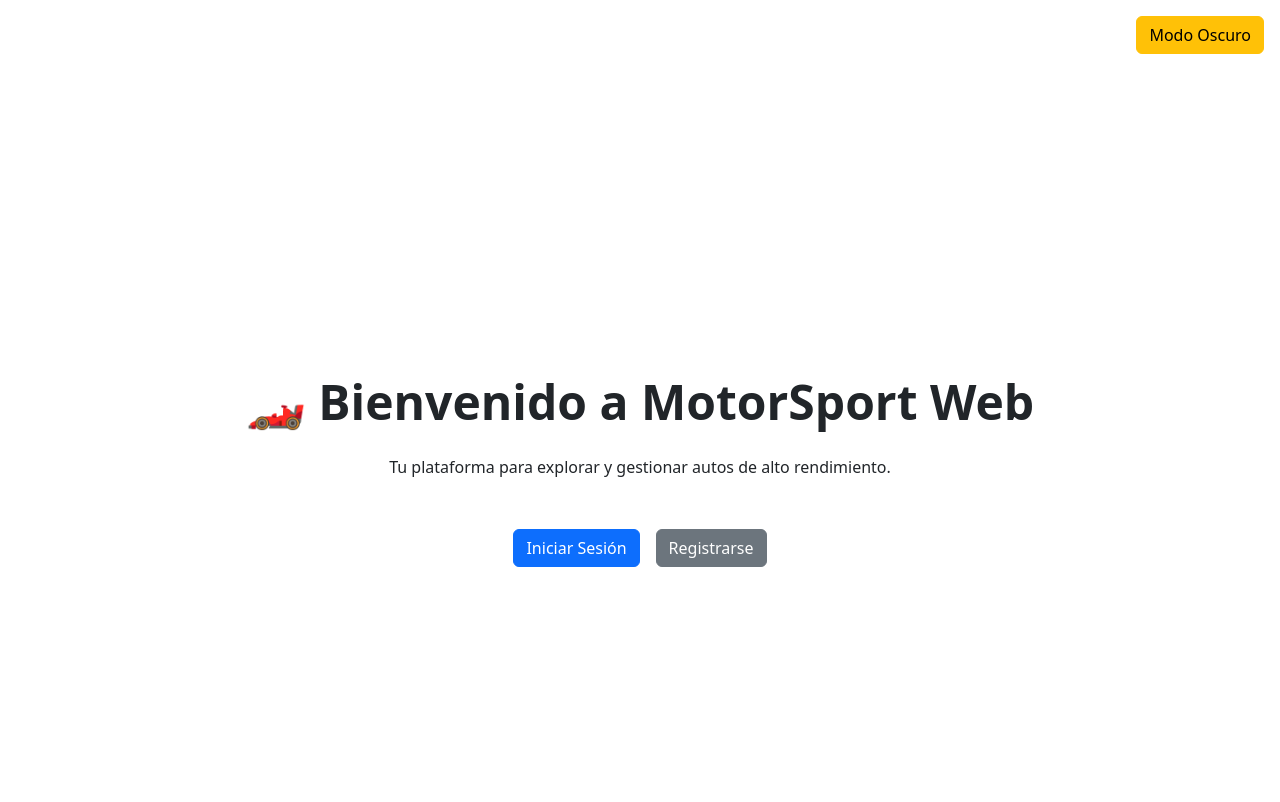
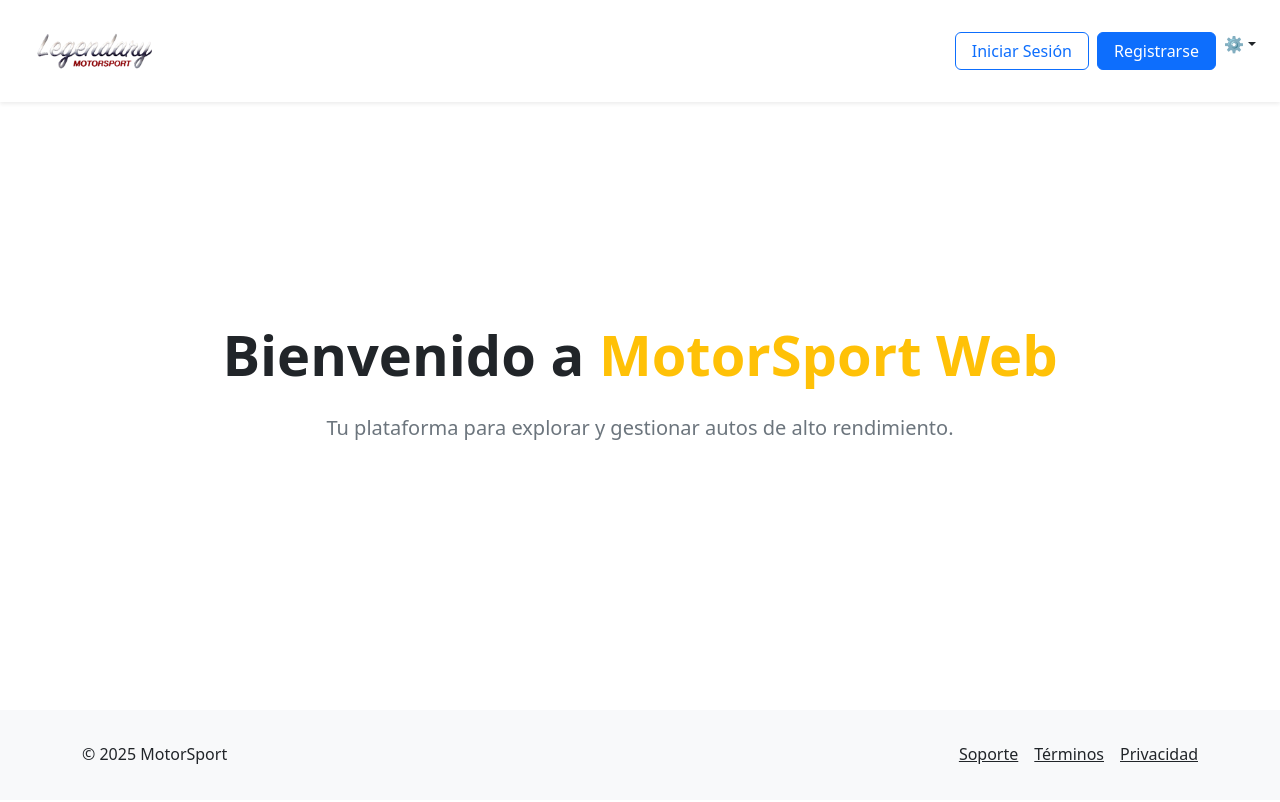
Before and after one commit to BenjaminAlejandroZepeda/MotorSport_web, a React (Vite) app in the folder MotorSport_web/: page / in a window 1280 px wide. Shown: the top 802 px of the page. Built offline with nearby package versions, Linux system fonts and the light colour scheme.

Commit message:
Corrección de Togglebutton

```diff
--- a/MotorSport_web/src/App.jsx
+++ b/MotorSport_web/src/App.jsx
@@ -3,19 +3,11 @@ import "bootstrap/dist/css/bootstrap.min.css";
 import './styles/variables.css';
 import './styles/globals.css';
 import './styles/dark.css';
-
-
 import AppRoutes from "./routes/AppRoutes";
 
-import ToggleButton from "./components/ToggleButton";
 function App() {
   return (
-      <BrowserRouter>
-
-      <div className="d-flex justify-content-end p-3">
-        <ToggleButton />
-      </div>
-
+    <BrowserRouter>
       <AppRoutes />
     </BrowserRouter>
   );
--- a/MotorSport_web/src/components/Navbar/UserNavbar.jsx
+++ b/MotorSport_web/src/components/Navbar/UserNavbar.jsx
@@ -1,6 +1,8 @@
 import { Navbar, Nav, Container } from "react-bootstrap";
 import { NavLink} from "react-router-dom";
 import logo from '../layout/img/MotorSport_Logo.png';
+import NavDropdown from 'react-bootstrap/NavDropdown';
+import ToggleButton from "../ToggleButton"
 
 export default function UserNavbar() {
 
@@ -20,7 +22,6 @@ export default function UserNavbar() {
             className="d-inline-block align-top"
           />
         </Navbar.Brand>
-
         <Navbar.Toggle aria-controls="basic-navbar-nav" />
         <Navbar.Collapse id="basic-navbar-nav">
           <Nav className="me-auto">
@@ -33,7 +34,14 @@ export default function UserNavbar() {
             <NavLink className="nav-link" to="/favorites">Favoritos</NavLink>
             <NavLink className="nav-link" to="/support">Soporte</NavLink>
             <NavLink className="nav-link" to="/garage">Garaje</NavLink>
+
+            <NavDropdown title="⚙️" id="basic-nav-dropdown">
+              <NavDropdown.Item href="#action/3.1">
+                <ToggleButton />
+              </NavDropdown.Item>
+            </NavDropdown>
           </Nav>
+
         </Navbar.Collapse>
       </Container>
     </Navbar>
--- a/MotorSport_web/src/pages/Home.jsx
+++ b/MotorSport_web/src/pages/Home.jsx
@@ -1,15 +1,51 @@
+
 import { Link } from "react-router-dom";
-
-
+import Footer from "../components/layout/Footer";
+import logo from "../components/layout/img/MotorSport_Logo.png";
+import ToggleButton from "../components/ToggleButton";
+import NavDropdown from 'react-bootstrap/NavDropdown';
 export default function Home() {
   return (
-    <div className="d-flex flex-column align-items-center justify-content-center vh-100 text-center">
-      <h1 className="mb-4">🏎️ Bienvenido a MotorSport Web</h1>
-      <p className="mb-5">Tu plataforma para explorar y gestionar autos de alto rendimiento.</p>
-      <div className="d-flex gap-3">
-        <Link to="/login" className="btn btn-primary">Iniciar Sesión</Link>
-        <Link to="/register" className="btn btn-secondary">Registrarse</Link>
-      </div>
+    <div className="d-flex flex-column min-vh-100">
+      {/* Header */}
+      <header className="home-header d-flex justify-content-between align-items-center px-4 py-3 shadow-sm position-relative">
+        {/* Logo */}
+        <img
+          src={logo}
+          alt="MotorSport"
+          height="70"
+          className="d-inline-block align-top"
+        />
+
+        {/* Botones */}
+        <div className="d-none d-md-flex gap-2">
+          <Link to="/login" className="btn btn-outline-primary px-3">
+            Iniciar Sesión
+          </Link>
+          <Link to="/register" className="btn btn-primary px-3">
+            Registrarse
+          </Link>
+            <NavDropdown title="⚙️" id="basic-nav-dropdown">
+              <NavDropdown.Item href="#action/3.1">
+                <ToggleButton />
+              </NavDropdown.Item>
+            </NavDropdown>
+        </div>
+
+      </header>
+
+      {/* Contenido principal */}
+      <main className="flex-grow-1 d-flex flex-column align-items-center justify-content-center text-center px-3">
+        <h1 className="display-4 fw-bold mb-4">
+          Bienvenido a <span className="text-warning">MotorSport Web</span>
+        </h1>
+        <p className="lead text-secondary mb-5">
+          Tu plataforma para explorar y gestionar autos de alto rendimiento.
+        </p>
+      </main>
+
+      {/* Footer */}
+      <Footer />
     </div>
   );
 }
--- a/MotorSport_web/src/routes/AppRoutes.jsx
+++ b/MotorSport_web/src/routes/AppRoutes.jsx
@@ -4,12 +4,12 @@ import RegisterForm from "../components/RegisterForm";
 import Catalog from "../pages/Catalog";
 import AdminPanel from "../pages/AdminPanel";
 import ProtectedRoute from "../components/ProtectedRoute";
-import Home from "../pages/Home"; // ✅ Importa tu componente de página Home
+import Home from "../pages/Home";
 
 export default function AppRoutes() {
   return (
     <Routes>
-      <Route path="/" element={<Home />} /> {/* ✅ Página por defecto */}
+      <Route path="/" element={<Home />} />
       <Route path="/login" element={<LoginForm />} />
       <Route path="/register" element={<RegisterForm />} />
 
--- a/MotorSport_web/src/styles/globals.css
+++ b/MotorSport_web/src/styles/globals.css
@@ -236,3 +236,41 @@ label { color: var(--text-secondary); font-size: var(--font-size-caption); }
   left: 0;
   right: 0;
 }
+
+
+/* ================================
+   ⚙️ MENU TUERCA + TOGGLE
+   ================================ */
+
+.toggle-menu {
+  cursor: pointer;
+  display: flex;
+  align-items: center;
+  justify-content: center;
+  background-color: var(--background-alt);
+  border: 1px solid var(--border-color);
+  border-radius: 50%;
+  padding: 0.5rem;
+  transition: all 0.3s ease;
+}
+
+.toggle-menu:hover {
+  background-color: var(--color-primary);
+  color: var(--color-secondary);
+  transform: rotate(90deg);
+}
+
+.gear-icon {
+  color: var(--text-primary);
+  transition: transform 0.3s ease;
+}
+
+/* 🌑 Modo oscuro */
+:root.dark .toggle-menu {
+  background-color: var(--background-main);
+  border-color: var(--border-color);
+}
+
+:root.dark .gear-icon {
+  color: var(--text-primary);
+}
```
